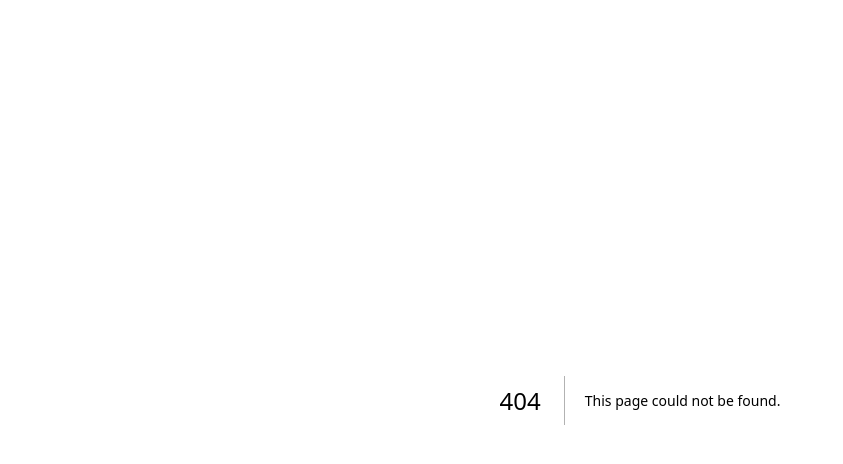
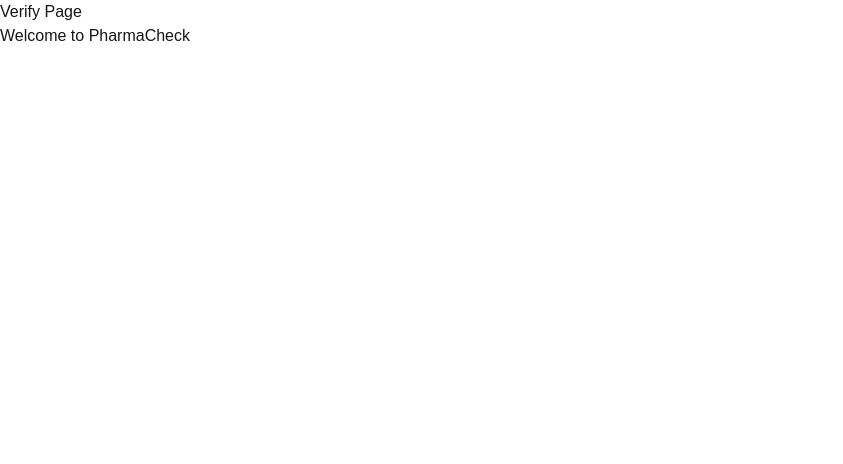
Before and after one commit to BoviliusMeidi/PharmaCheck, a Next.js app: page /verify in a window 1280 px wide. Before the commit this address had no page. Shown: the top 464 px of the page, without its empty margins (0-843 px from the left). Built offline with nearby package versions, Linux system fonts and the light colour scheme.

Commit message:
feat : verify page

```diff
--- /dev/null
+++ b/src/app/verify/page.js
@@ -0,0 +1,8 @@
+export default function VerifyPage() {
+    return (
+        <div>
+            <p>Verify Page</p>
+            <h1>Welcome to PharmaCheck</h1>
+        </div>
+    )
+}
```
